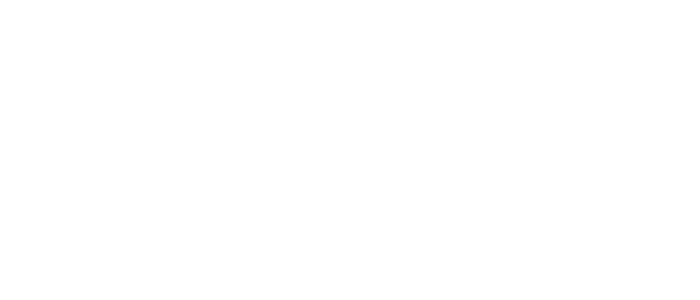
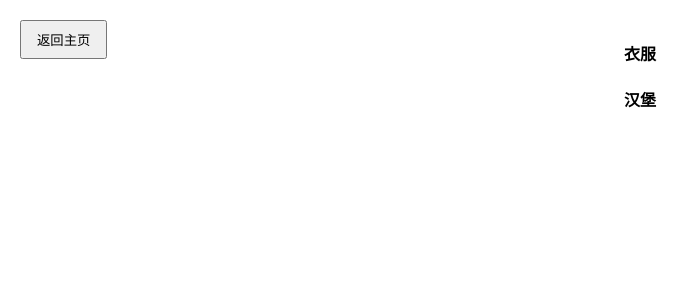
Before and after one commit to yikousu/demo-test-front, a Vue app: page /fontClassIcon in a window 1280 px wide. Before the commit this address had no page. Shown: the top 300 px of the page, without its empty margins (0-700 px from the left). Built offline with nearby package versions, Linux system fonts and the light colour scheme; a small style sheet from the web is missing.

Commit message:
feat: 使用阿里图标库

```diff
--- a/index.html
+++ b/index.html
@@ -4,7 +4,9 @@
         <meta charset="UTF-8" />
         <link rel="icon" href="/favicon.ico" />
         <meta name="viewport" content="width=device-width, initial-scale=1.0" />
-        <title>Vite App</title>
+        <title>Demo</title>
+        <!-- https://www.iconfont.cn/ -->
+        <link rel="stylesheet" href="//at.alicdn.com/t/c/font_4886989_ejx0lba8li.css" />
     </head>
     <body>
         <div id="app"></div>
--- a/src/router/index.js
+++ b/src/router/index.js
@@ -5,6 +5,7 @@
 import PiniaDemo from "@/views/PiniaDemo.vue";
 import ElementsPlusDemo from "@/views/ElementsPlusDemo.vue";
 import AxiosDemo from "@/views/AxiosDemo.vue";
+import FontClassIcon from "@/views/FontClassIcon.vue";
 
 const routes = [
     {
@@ -38,6 +39,11 @@
         component: AxiosDemo,
     },
     {
+        path: "/fontClassIcon",
+        name: "FontClassIcon",
+        component: FontClassIcon,
+    },
+    {
         path: "/",
         redirect: "/home",
     },
--- /dev/null
+++ b/src/views/FontClassIcon.vue
@@ -0,0 +1,46 @@
+<template>
+    <div class="demo-container">
+        <button @click="goBack" class="back-button">返回主页</button>
+        <div>
+            <!-- https://www.iconfont.cn/ -->
+            <h4><i class="iconfont icon-Txu"></i>衣服</h4>
+            <h4><i class="iconfont icon-hanbao"></i>汉堡</h4>
+        </div>
+    </div>
+</template>
+
+<script setup>
+import { useRouter } from "vue-router";
+
+const router = useRouter();
+
+const goBack = () => {
+    router.push("/");
+};
+</script>
+
+<style scoped>
+.demo-container {
+    padding: 20px;
+    text-align: center;
+    height: 100vh;
+    /* 让容器占满整个视口高度 */
+    box-sizing: border-box;
+    /* 防止 padding 导致溢出 */
+    position: relative;
+    /* 为了定位返回按钮 */
+}
+
+.back-button {
+    position: absolute;
+    top: 20px;
+    left: 20px;
+    padding: 8px 15px;
+    cursor: pointer;
+}
+
+h1 {
+    margin-top: 60px;
+    /* 避免标题和返回按钮重叠 */
+}
+</style>
--- a/src/views/HomePage.vue
+++ b/src/views/HomePage.vue
@@ -17,6 +17,9 @@
                 </router-link>
                 <router-link to="/axiosDemo">
                     <button>AxiosDemo测试</button>
+                </router-link>
+                <router-link to="/fontClassIcon">
+                    <button>使用阿里图标库</button>
                 </router-link>
             </nav>
         </div>
```
